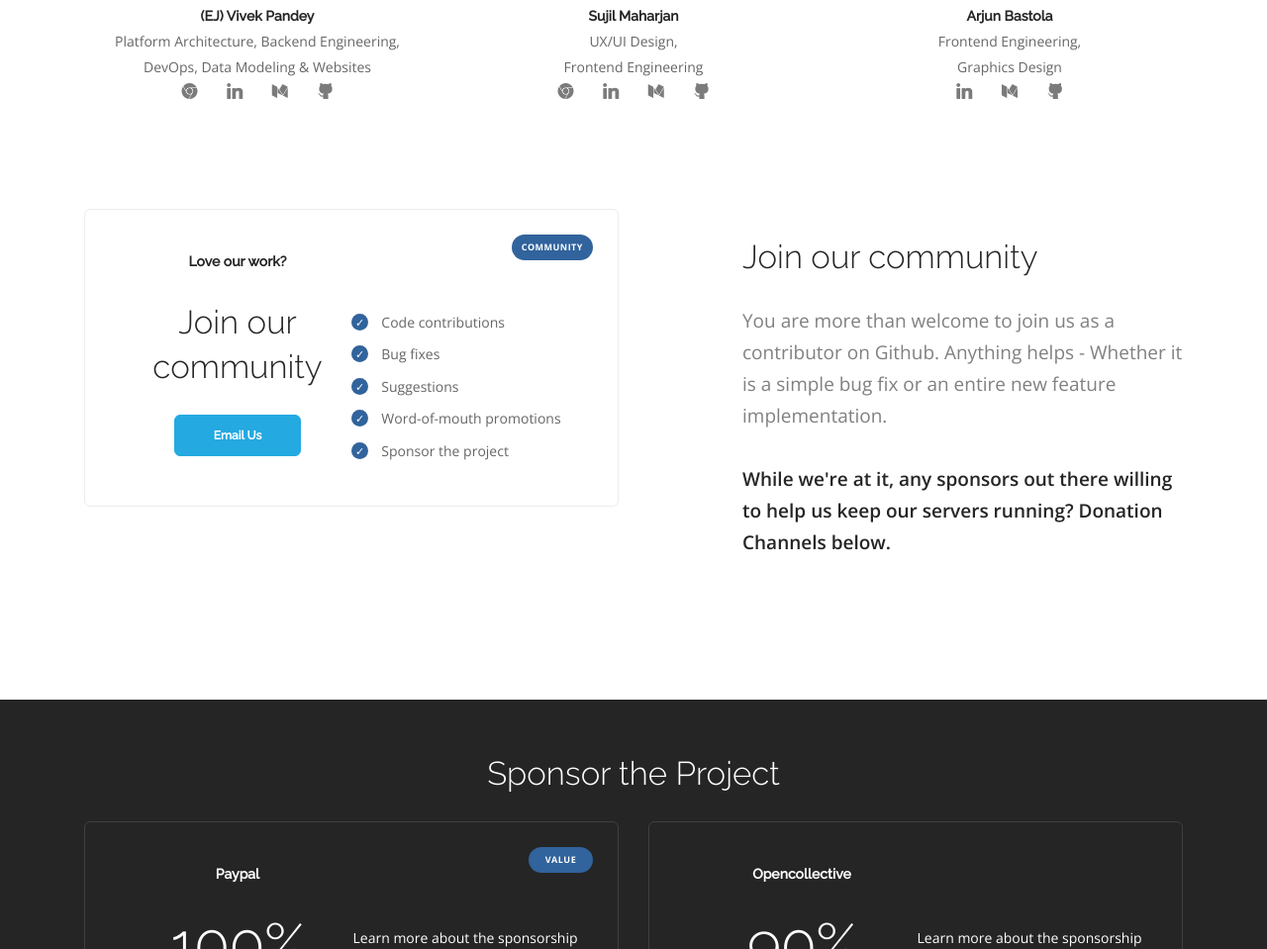
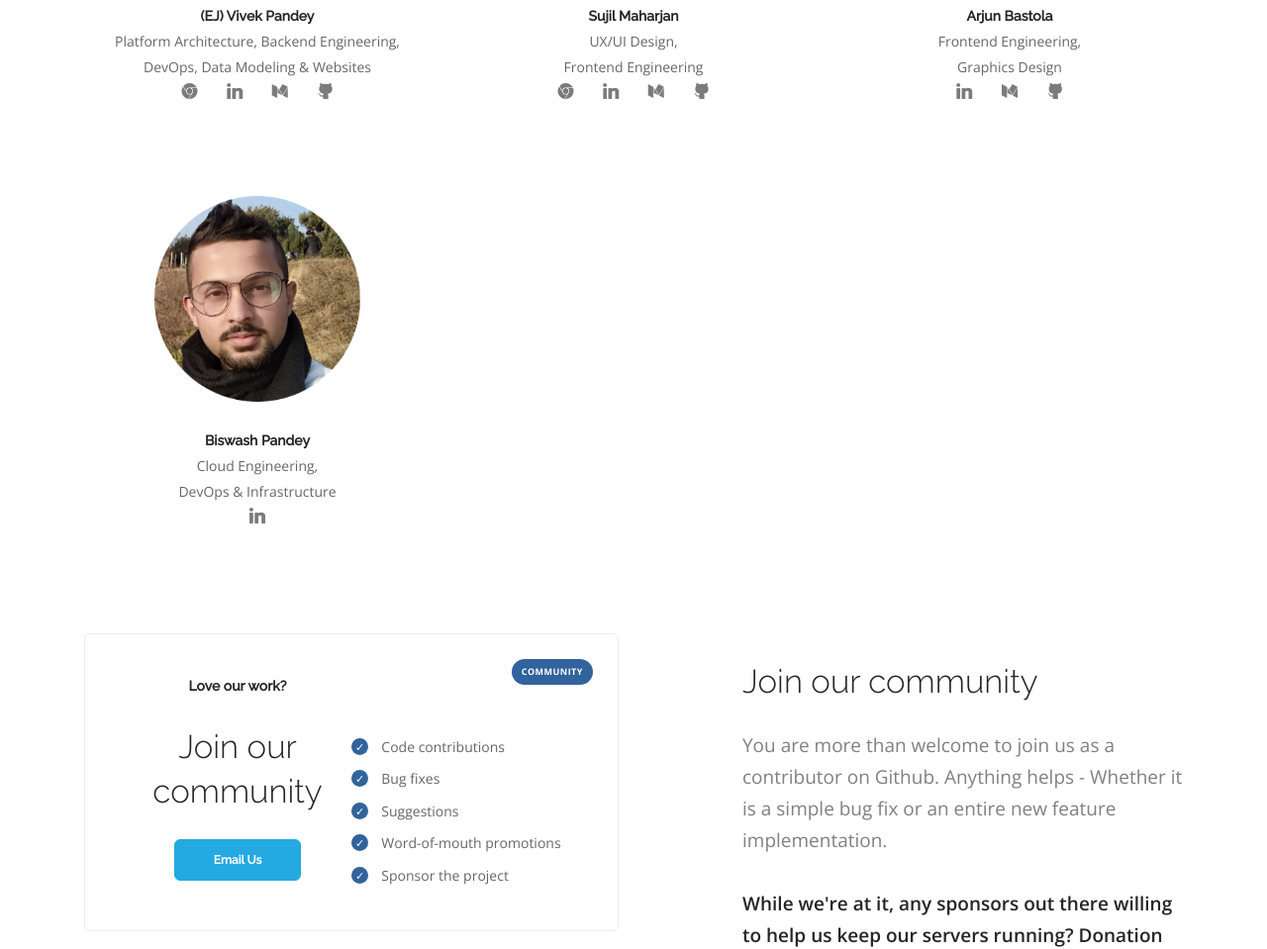
Before and after one commit to Viveckh/Veniqa.com, a plain HTML site: page index.html in a window 1280 px wide. Shown: the part 6608-7567 px from the top of the page at 99% size. Drawn offline with nearby package versions, Linux system fonts and the light colour scheme; files whose address does not match are found by name; a web font is replaced by a local one.

Commit message:
credit where credit's due

```diff
--- a/index.html
+++ b/index.html
@@ -571,6 +571,17 @@
                                 </ul>
                             </div>
                         </div>
+
+                        <div class="col-sm-6 col-md-4">
+                            <div class="feature feature-8">
+                                <img alt="Image" src="img/team/veniqa-biswash-pandey.png">
+                                <h5>Biswash Pandey</h5> <span>Cloud Engineering,<br>DevOps & Infrastructure</span>
+                                <br>
+                                <ul class="social-list list-inline list--hover">
+                                    <li><a href="https://www.linkedin.com/in/biswash-pandey-86904210a/" target="_blank" onclick="gtag('event', 'click', { 'event_category': 'outbound_link', 'event_label': 'biswash_linkedin', 'event_value': 1})"><i class="socicon socicon-linkedin icon icon--xs"></i></a></li>
+                                </ul>
+                            </div>
+                        </div>
                     </div>
                 </div>
             </section>
```
Also changed, not shown: img/team/veniqa-biswash-pandey.png (added).
